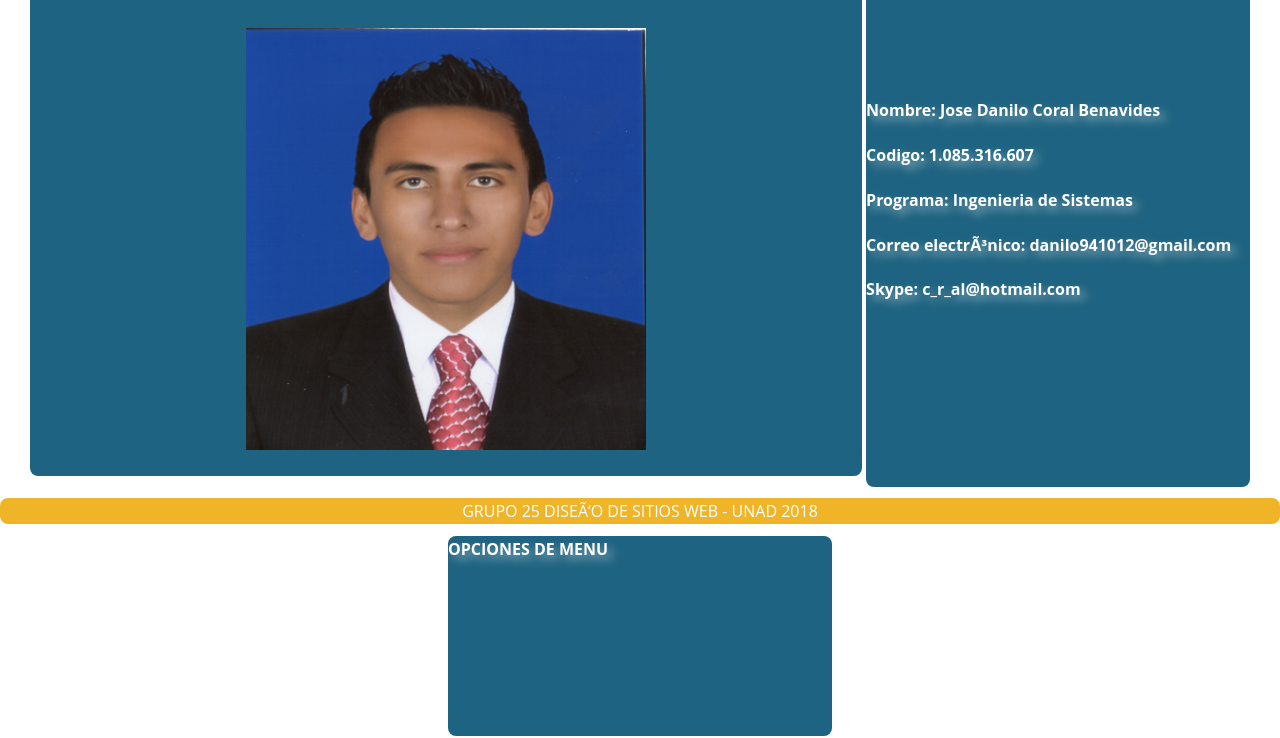
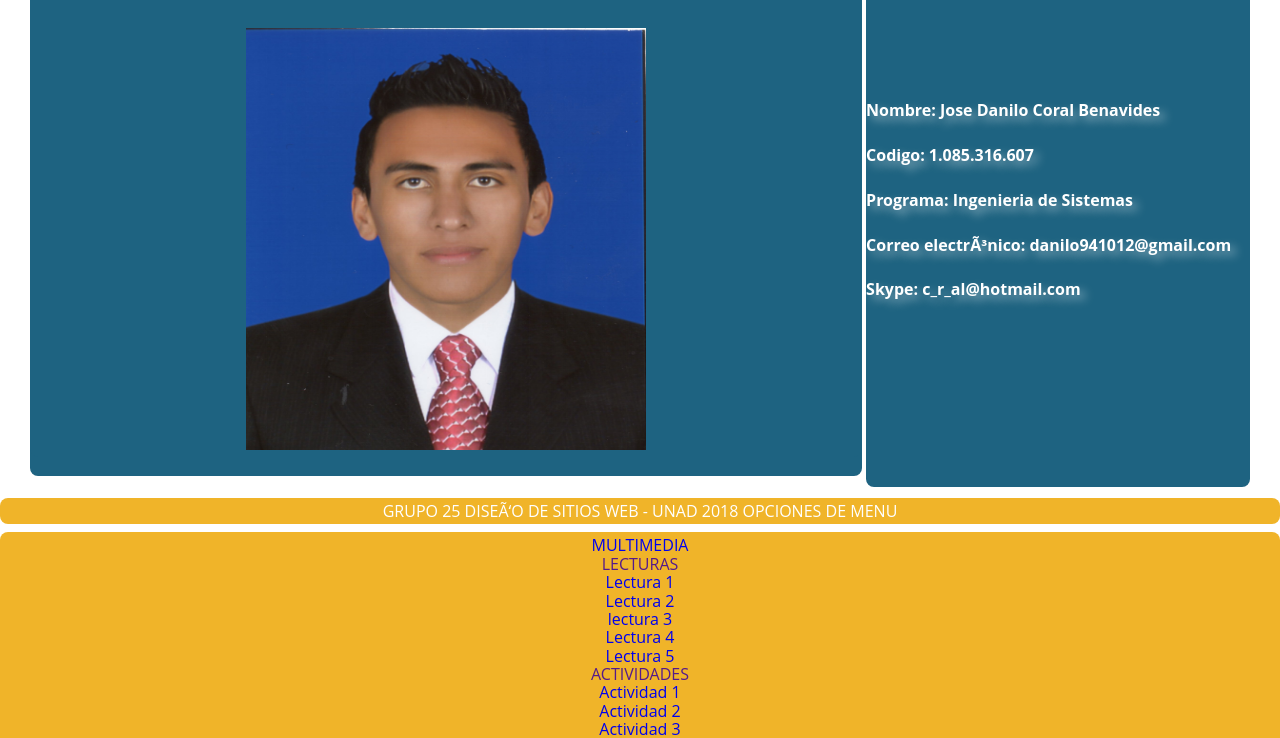
Before and after one commit to aragorn941012/Prueba, a plain HTML site: page Danilo.html in a window 1280 px wide. Shown: the part 69-807 px from the top of the page. Drawn offline with Linux system fonts and the light colour scheme.

Commit message:
Update Danilo.html

```diff
--- a/Danilo.html
+++ b/Danilo.html
@@ -48,12 +48,11 @@ text-decoration:none;
 	<footer>
 		GRUPO 25 DISEÑO DE SITIOS WEB - UNAD 2018
 
+		OPCIONES DE MENU
+
 	</footer>
 
 </body>
-	<aside>
-		<H4>OPCIONES DE MENU</H4> <br/>
-		</aside
 	<nav>
 <div id="header">
 			<ul class="nav">
```
